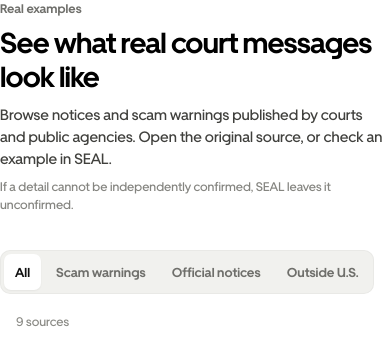
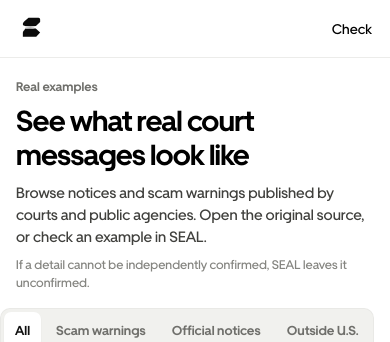
Before and after one commit to Davemafy/seal, a Next.js app: page /browse in a window 390 px wide. Shown: the top 342 px of the page. Built offline with nearby package versions, Linux system fonts and the light colour scheme.

Commit message:
Restore Browse intro placement with localized mobile header

```diff
--- a/app/browse/page.tsx
+++ b/app/browse/page.tsx
@@ -2,7 +2,7 @@
 import {browseCases} from '@/lib/browse-cases';
 import BrowseGrid from './browse-grid';
 import BrowseRail from './browse-rail';
-import BrowseIntro from './browse-intro';
+import BrowseIntro,{BrowseMobileHeader} from './browse-intro';
 import '../workspace.css';
 import './browse.css';
 
@@ -22,9 +22,10 @@ export default function Browse(){
  return <main className="seal-app browse-page">
   <BrowseRail/>
 
-  <BrowseIntro/>
+  <BrowseMobileHeader/>
 
   <section className="browse-shell">
+   <BrowseIntro/>
    <BrowseGrid items={rankedCases}/>
   </section>
  </main>;
```
